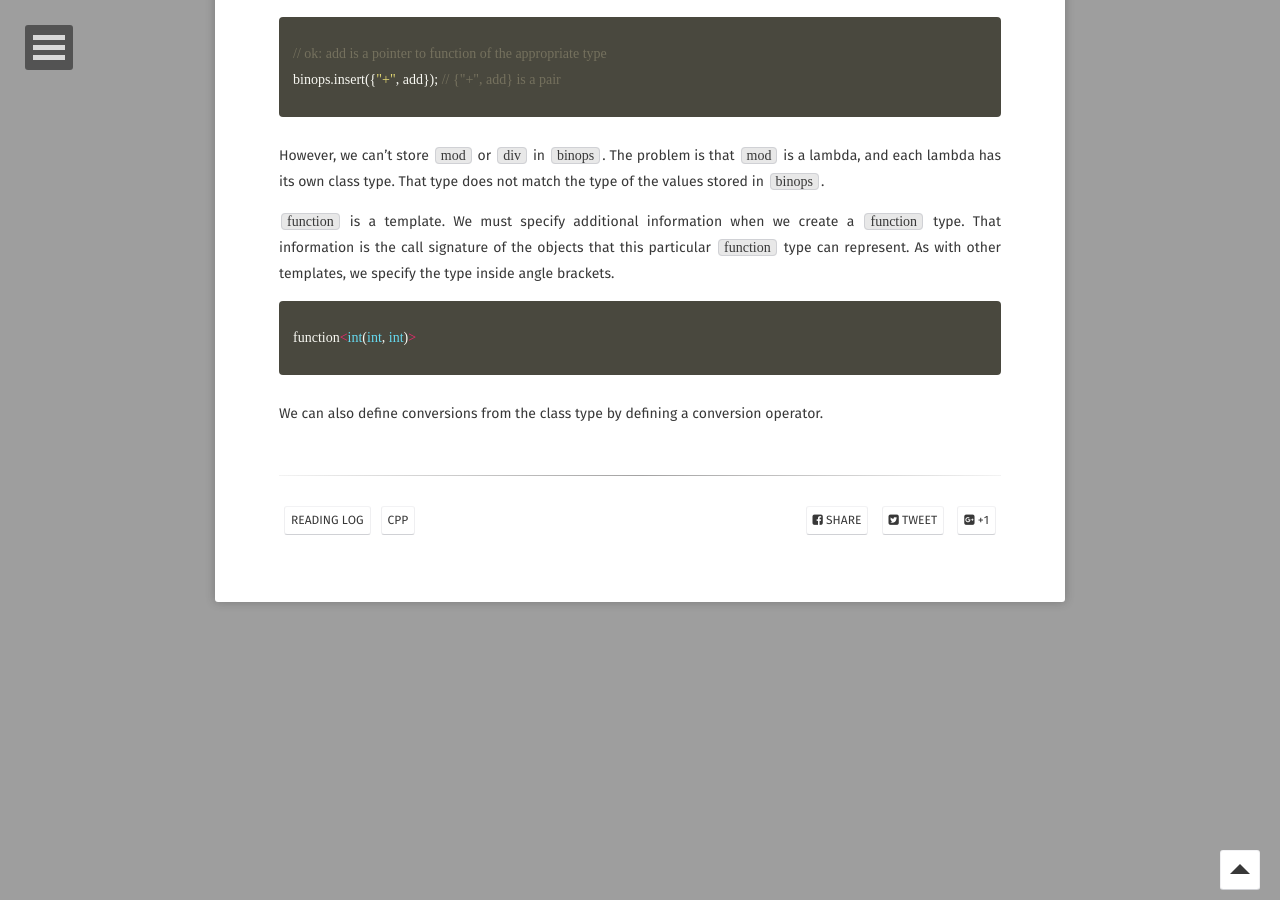
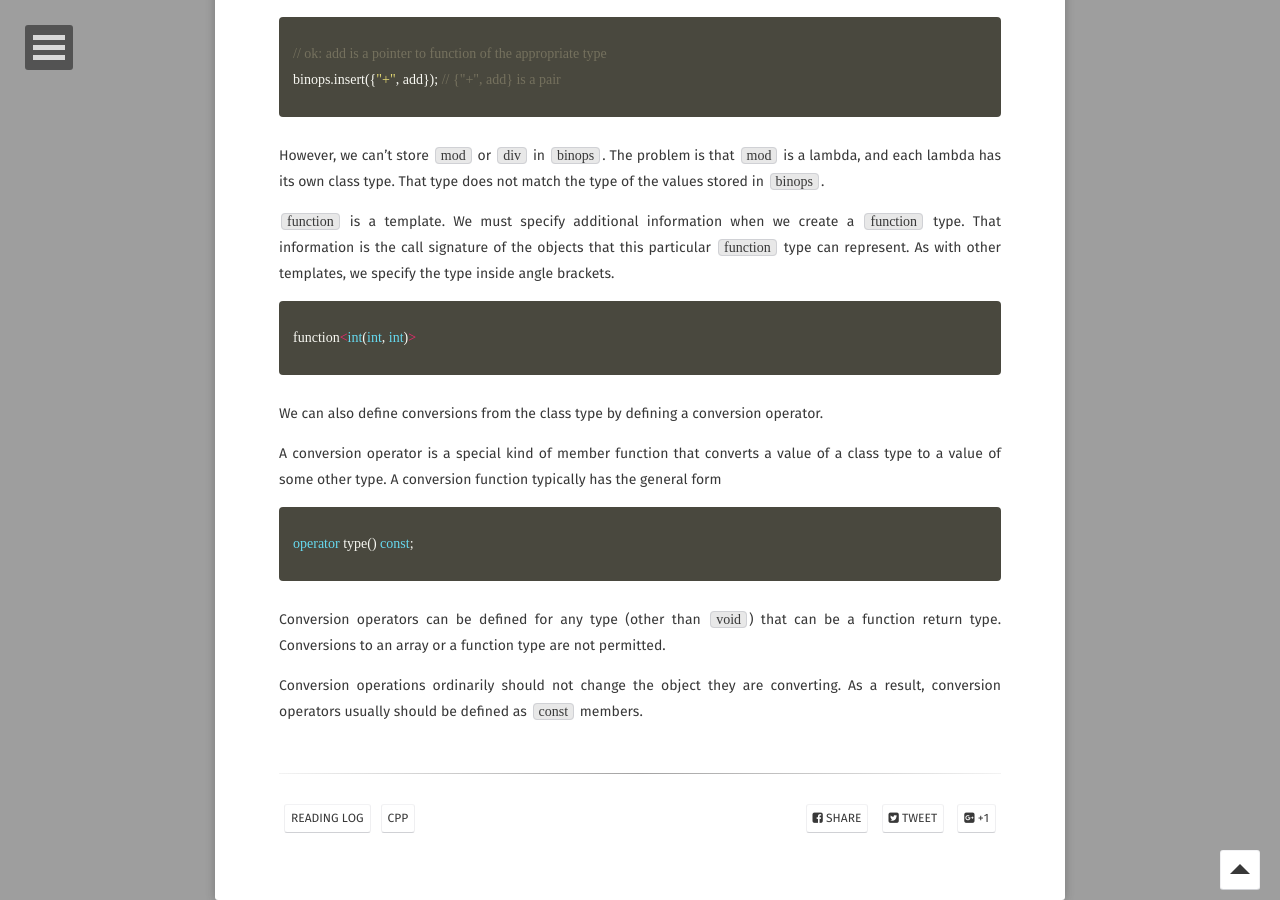
Before and after one commit to Planck35/planck35.github.io, a Jekyll site: the page built from _posts/2020-02-04-overloaded-operations-and-conversions.md, in a window 1280 px wide and 900 px high, scrolled down 3436 px. Built offline with Jekyll 4.4.1, drawn with Linux system fonts in a browser that asks for light colours; some web fonts are replaced; comment, search, counter and statistics services are not loaded.

Commit message:
update read log.

```diff
--- a/_posts/2020-02-04-overloaded-operations-and-conversions.md
+++ b/_posts/2020-02-04-overloaded-operations-and-conversions.md
@@ -125,3 +125,14 @@ function<int(int, int)>
 {% endhighlight %}
 
 We can also define conversions from the class type by defining a conversion operator.
+
+A conversion operator is a special kind of member function that converts a value of a class type to a value of some other type.
+A conversion function typically has the general form
+{% highlight cpp %}
+operator type() const;
+{% endhighlight %}
+Conversion operators can be defined for any type (other than `void`) that can be a function return type.
+Conversions to an array or a function type are not permitted.
+
+Conversion operations ordinarily should not change the object they are converting.
+As a result, conversion operators usually should be defined as `const` members.
```
